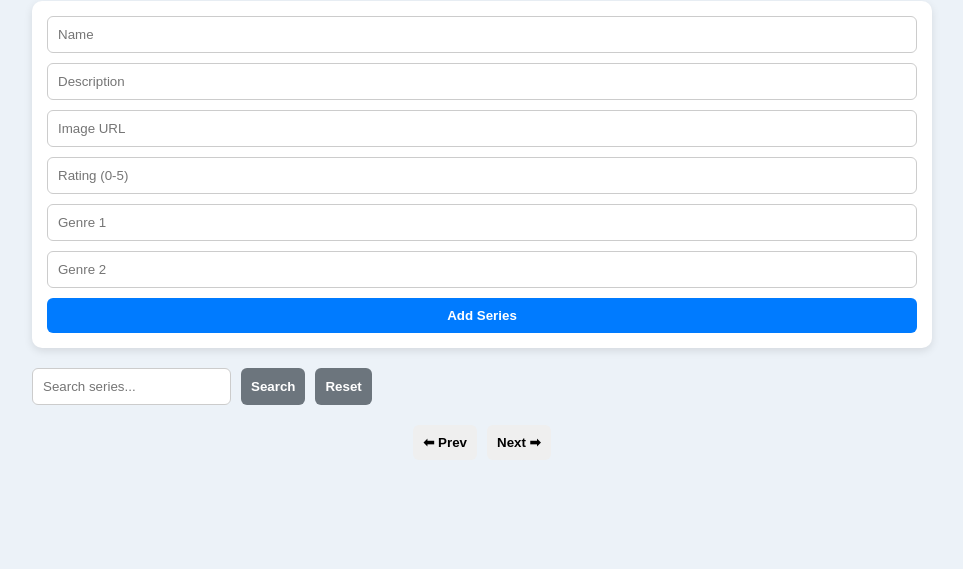
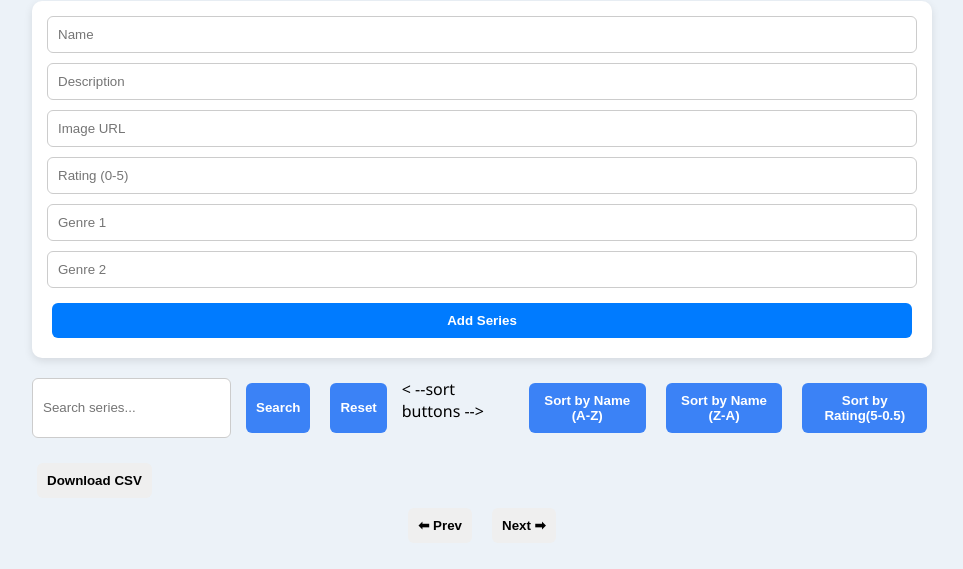
Before and after one commit to EmilyGG24308/frontend-WEB-Project1, a plain HTML site: page index.html in a window 1280 px wide. Shown: the part 105-674 px from the top of the page, without its empty margins (158-1121 px from the left). Drawn offline with Linux system fonts and the light colour scheme; no server answers.

Commit message:
forgot a few things
like the sort A-Z, Z-A, and top rating thing. Also the descargar CSV

```diff
--- a/index.html
+++ b/index.html
@@ -29,9 +29,16 @@
     <input id="search" placeholder="Search series...">
     <button onclick="searchSeries()">Search</button>
     <button onclick="loadSeries()">Reset</button>
+
+    < --sort buttons -->
+    <button onclick="sortSeries('name', 'asc')">Sort by Name (A-Z)</button>
+    <button onclick="sortSeries('name', 'desc')">Sort by Name (Z-A)</button>
+    <button onclick="sortSeries('rating', 'desc')">Sort by Rating(5-0.5)</button>
   </section>
 
   <ul id="list"></ul>
+  <button type="button" onclick="exportCSV(window.currentData)">Download CSV</button>
+
 
   <section class="pagination">
     <button onclick="prevPage()">⬅ Prev</button>
--- a/styles.css
+++ b/styles.css
@@ -126,11 +126,24 @@ form button {
 }
 
 .card-buttons button:first-child {
-  background: #449b58;
+  background: #28a745;
   color: white;
 }
 
 .card-buttons button:last-child {
-  background: #b9313f;
+  background: #dc3545;
   color: white;
 }
+
+.controls button {
+  background: #3B82F6;
+  color: white;
+}
+
+.controls button:hover {
+  background: #1E3A8A;
+}
+
+button {
+  margin: 5px;
+}
```
